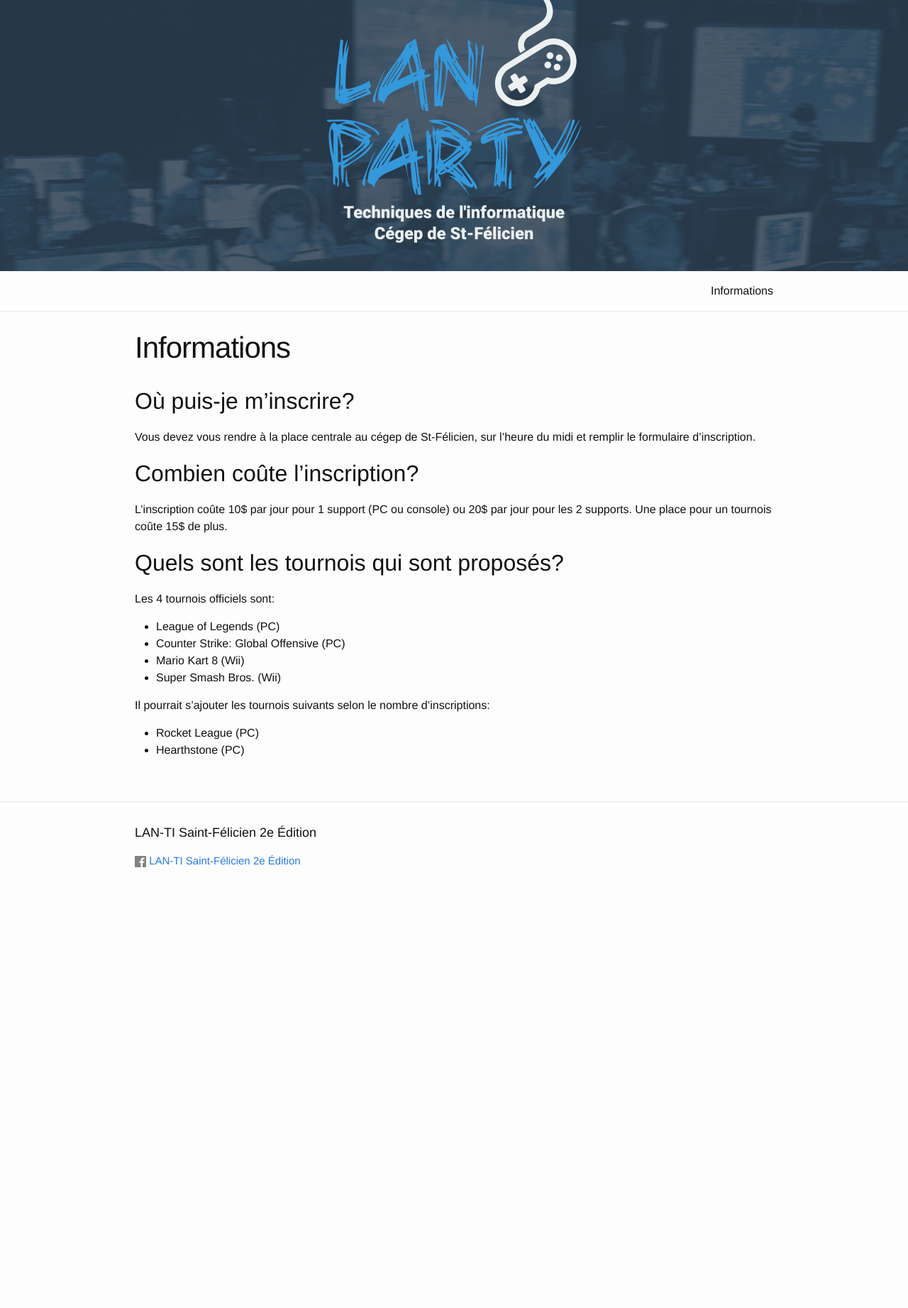
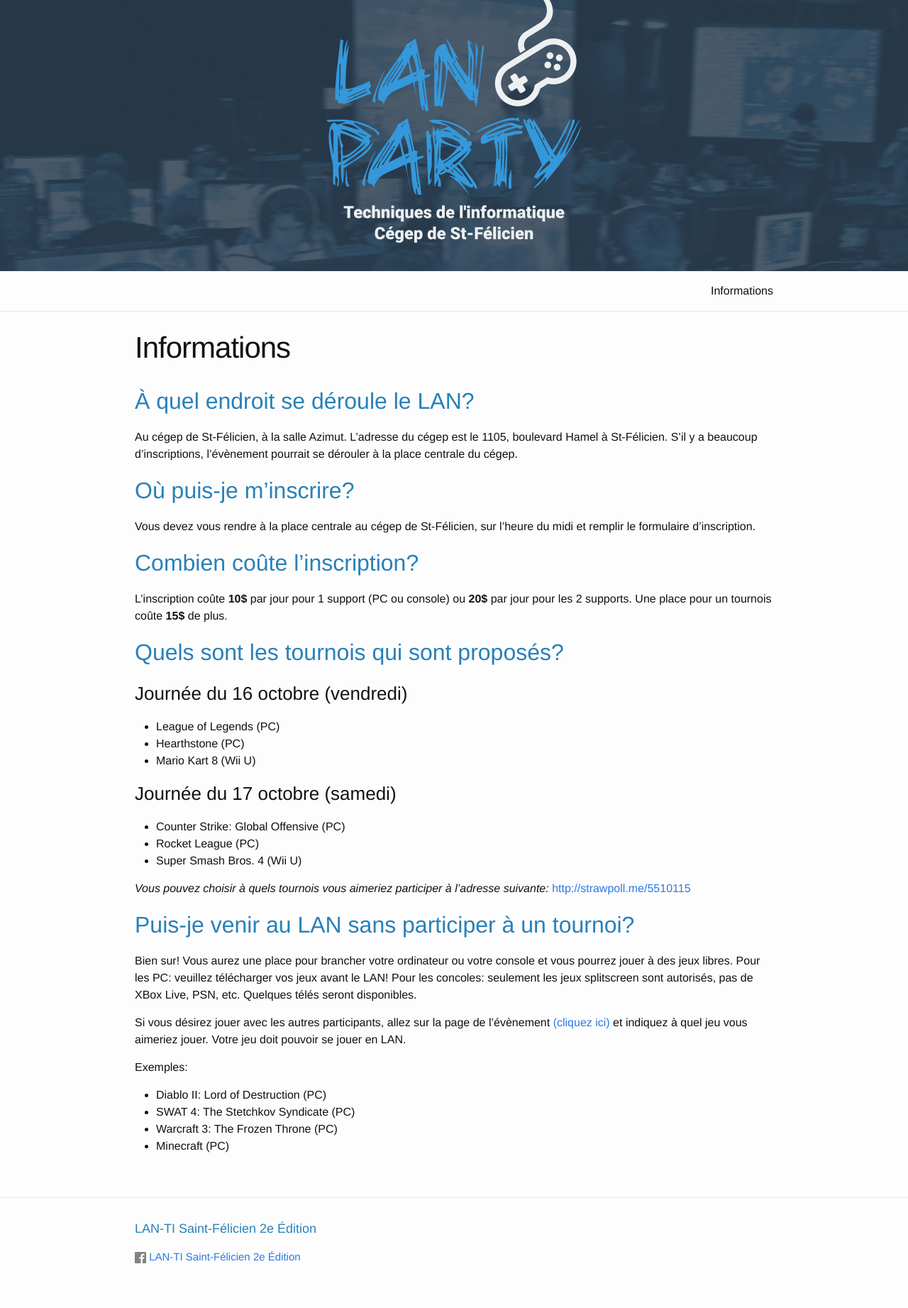
Before and after one commit to lantistfe/lantistfe.github.io, a Jekyll site: the page built from index.markdown, in a window 1280 px wide. Shown: the whole page at 71% size. Built offline with Jekyll 4.4.1, drawn with Linux system fonts in a browser that asks for light colours; before the commit the page ends 1285 px from its top, so only the background shows below that.

Commit message:
Plus d'infos sur la page infos

```diff
--- a/_sass/custom.scss
+++ b/_sass/custom.scss
@@ -1,5 +1,13 @@
 body {
     border-top: 0;
+}
+
+h2 {
+    color: #2980b9;
+}
+
+strong {
+    font-weight: bold;
 }
 
 .site-header {
--- /dev/null
+++ b/index.markdown
@@ -0,0 +1,61 @@
+---
+layout: page
+title: Informations
+permalink: /
+---
+
+À quel endroit se déroule le LAN?
+---------------------------------
+
+Au cégep de St-Félicien, à la salle Azimut. L'adresse du cégep est le 1105, boulevard Hamel à St-Félicien.
+S'il y a beaucoup d'inscriptions, l'évènement pourrait se dérouler à la place centrale du cégep.
+
+Où puis-je m'inscrire?
+----------------------
+
+Vous devez vous rendre à la place centrale au cégep de St-Félicien, sur l'heure du midi et remplir le formulaire d'inscription.
+
+Combien coûte l'inscription?
+----------------------------
+
+L'inscription coûte **10$** par jour pour 1 support (PC ou console) ou **20$** par jour pour les 2 supports.
+Une place pour un tournois coûte **15$** de plus.
+
+Quels sont les tournois qui sont proposés?
+------------------------------------------
+
+### Journée du 16 octobre (vendredi)
+
+- League of Legends (PC)
+- Hearthstone (PC)
+- Mario Kart 8 (Wii U)
+
+### Journée du 17 octobre (samedi)
+
+- Counter Strike: Global Offensive (PC)
+- Rocket League (PC)
+- Super Smash Bros. 4 (Wii U)
+
+_Vous pouvez choisir à quels tournois vous aimeriez participer à l'adresse suivante:_ [http://strawpoll.me/5510115][strawpoll]
+
+Puis-je venir au LAN sans participer à un tournoi?
+--------------------------------------------------
+
+Bien sur! Vous aurez une place pour brancher votre ordinateur ou votre console et vous pourrez jouer à des jeux libres.
+Pour les PC: veuillez télécharger vos jeux avant le LAN!
+Pour les concoles: seulement les jeux splitscreen sont autorisés, pas de XBox Live, PSN, etc.
+Quelques télés seront disponibles.
+
+Si vous désirez jouer avec les autres participants, allez sur la page de l'évènement [(cliquez ici)][pagefacebook] et indiquez à quel jeu vous aimeriez jouer.
+Votre jeu doit pouvoir se jouer en LAN.
+
+Exemples:
+
+- Diablo II: Lord of Destruction (PC)
+- SWAT 4: The Stetchkov Syndicate (PC)
+- Warcraft 3: The Frozen Throne (PC)
+- Minecraft (PC)
+
+
+[strawpoll]:    http://strawpoll.me/5510115
+[pagefacebook]: https://www.facebook.com/events/1500346320263542
--- a/index.md
+++ /dev/null
@@ -1,28 +0,0 @@
----
-layout: page
-title: Informations
-permalink: /
----
-
-## Où puis-je m'inscrire?
-
-Vous devez vous rendre à la place centrale au cégep de St-Félicien, sur l'heure du midi et remplir le formulaire d'inscription.
-
-## Combien coûte l'inscription?
-
-L'inscription coûte 10$ par jour pour 1 support (PC ou console) ou 20$ par jour pour les 2 supports.
-Une place pour un tournois coûte 15$ de plus.
-
-## Quels sont les tournois qui sont proposés?
-
-Les 4 tournois officiels sont:
-
-- League of Legends (PC)
-- Counter Strike: Global Offensive (PC)
-- Mario Kart 8 (Wii)
-- Super Smash Bros. (Wii)
-
-Il pourrait s'ajouter les tournois suivants selon le nombre d'inscriptions:
-
-- Rocket League (PC)
-- Hearthstone (PC)
```
